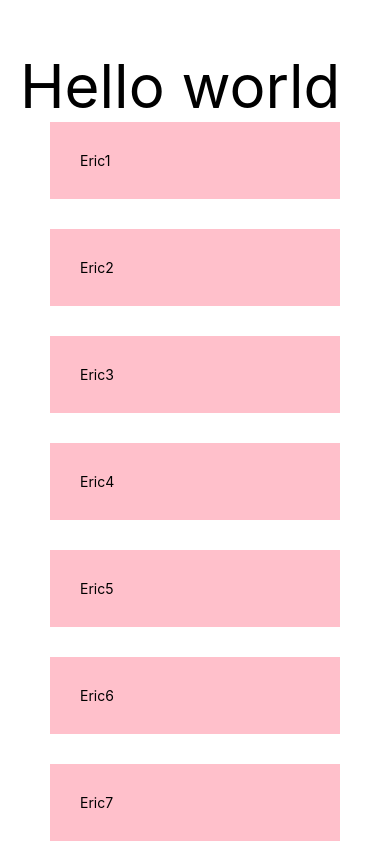
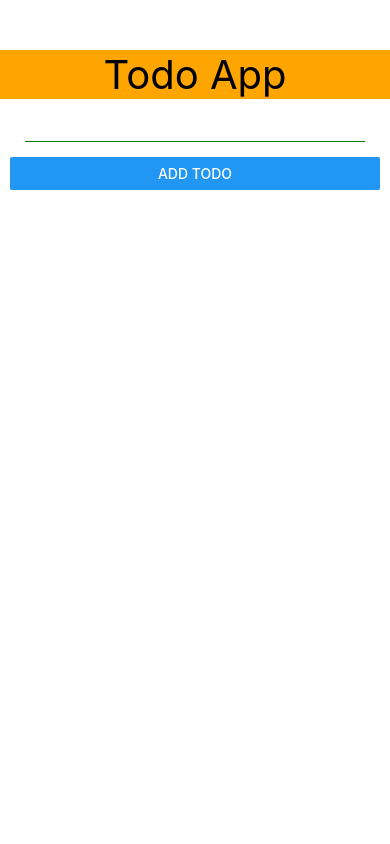
Before and after one commit to leminhtien289/HocReactNative, a React Native app: screen / in a window 390 px wide. Built offline with nearby package versions, Linux system fonts and the light colour scheme.

Commit message:
Todo List 1

```diff
--- a/App.tsx
+++ b/App.tsx
@@ -2,60 +2,58 @@
 import { useState } from 'react';
 import { Button, FlatList, ScrollView, StyleSheet, Text, TextInput, View } from 'react-native';
 
+interface ITodo {
+  id: number;
+  name: string;
+}
+
 export default function App() {
 
-  const [students, setStudents] = useState([
-    { id: 1, name: "Eric1", age: 18 },
-    { id: 2, name: "Eric2", age: 18 },
-    { id: 3, name: "Eric3", age: 18 },
-    { id: 4, name: "Eric4", age: 18 },
-    { id: 5, name: "Eric5", age: 18 },
-    { id: 6, name: "Eric6", age: 18 },
-    { id: 7, name: "Eric7", age: 18 },
-    { id: 8, name: "Eric8", age: 18 },
-    { id: 9, name: "Eric9", age: 18 },
-    { id: 10, name: "Eric10", age: 18 },
-  ])
+  const [todo, setTodo] = useState("");
 
+  const [listTodo, setListTodo] = useState<ITodo[]>([]);
+
+  function randomInteger(min: number, max: number) {
+    return Math.floor(Math.random() * (max - min + 1)) + min;
+  }
+
+  const handleAddTodo = () => {
+    if (!todo) return;
+    setListTodo([...listTodo, { id: randomInteger(2, 2000000), name: todo }]);
+    setTodo("");
+  }
 
   //jsx
   return (
     <View style={styles.container}>
-      <Text style={{ fontSize: 60 }}>Hello world</Text>
+      {/* header */}
+      <Text style={styles.header}>Todo App</Text>
+
+      {/* form  */}
+      <View style={styles.body}>
+        <TextInput
+          value={todo}
+          style={styles.todoInput}
+          onChangeText={(value) => setTodo(value)}
+        />
+        <Button
+          title='Add Todo'
+          onPress={handleAddTodo}
+        />
+      </View>
+
+      {/* list todo  */}
+      <View style={styles.body}>
         <FlatList
-        data={students}
           keyExtractor={item => item.id + ""}
-        renderItem={(data) => {
+          data={listTodo}
+          renderItem={data => {
             return (
-            <View
-              style={{
-                padding: 30,
-                backgroundColor: "pink",
-                marginBottom: 30,
-                marginHorizontal: 30,
-              }}
-            >
-              <Text>{data.item.name}</Text>
-            </View>
+              <Text style={styles.todoItem}>{data.item.name}</Text>
             )
           }}
         />
-      {/* <ScrollView>
-        {students.map((item) => {
-          return (
-            <View
-              key={item.id}
-              style={{
-                padding: 30,
-                backgroundColor: "pink",
-                marginBottom: 30,
-              }}
-            >
-              <Text>{item.name}</Text>
       </View>
-          )
-        })}
-      </ScrollView> */}
     </View >
   );
 }
@@ -63,13 +61,38 @@
 
 // ko có khái niệm css
 const styles = StyleSheet.create({
+  header: {
+    backgroundColor: "orange",
+    paddingHorizontal: 20,
+    textAlign: 'center',
+    fontSize: 40,
+  },
   container: {
     paddingTop: 50,
-    paddingHorizontal: 20,
     flex: 1,
     backgroundColor: '#fff',
     // alignItems: 'center',
     // justifyContent: 'center',
   },
+  todoInput: {
+    borderBottomWidth: 1,
+    borderBottomColor: 'green',
+    padding: 5,
+    marginHorizontal: 15,
+    margin: 15,
+  },
+
+  todoItem: {
+    fontSize: 30,
+    borderWidth: 1,
+    borderStyle: 'dashed',
+    marginBottom: 10,
+    padding: 10
+  },
+
+  body: {
+    paddingHorizontal: 10,
+    marginBottom: 20
+  }
 
 });
```
Lines whose indentation alone changed are shown as unchanged.
